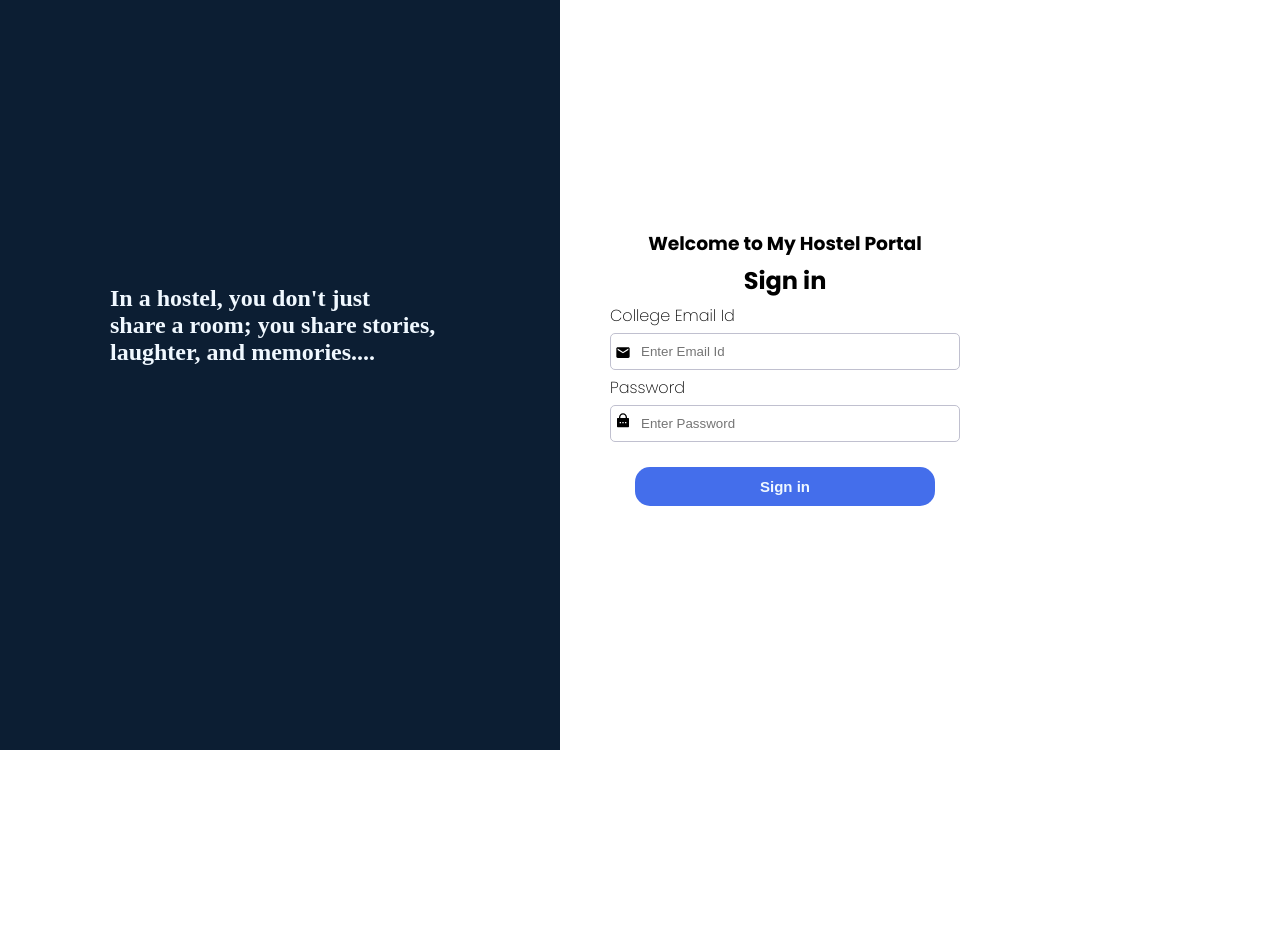
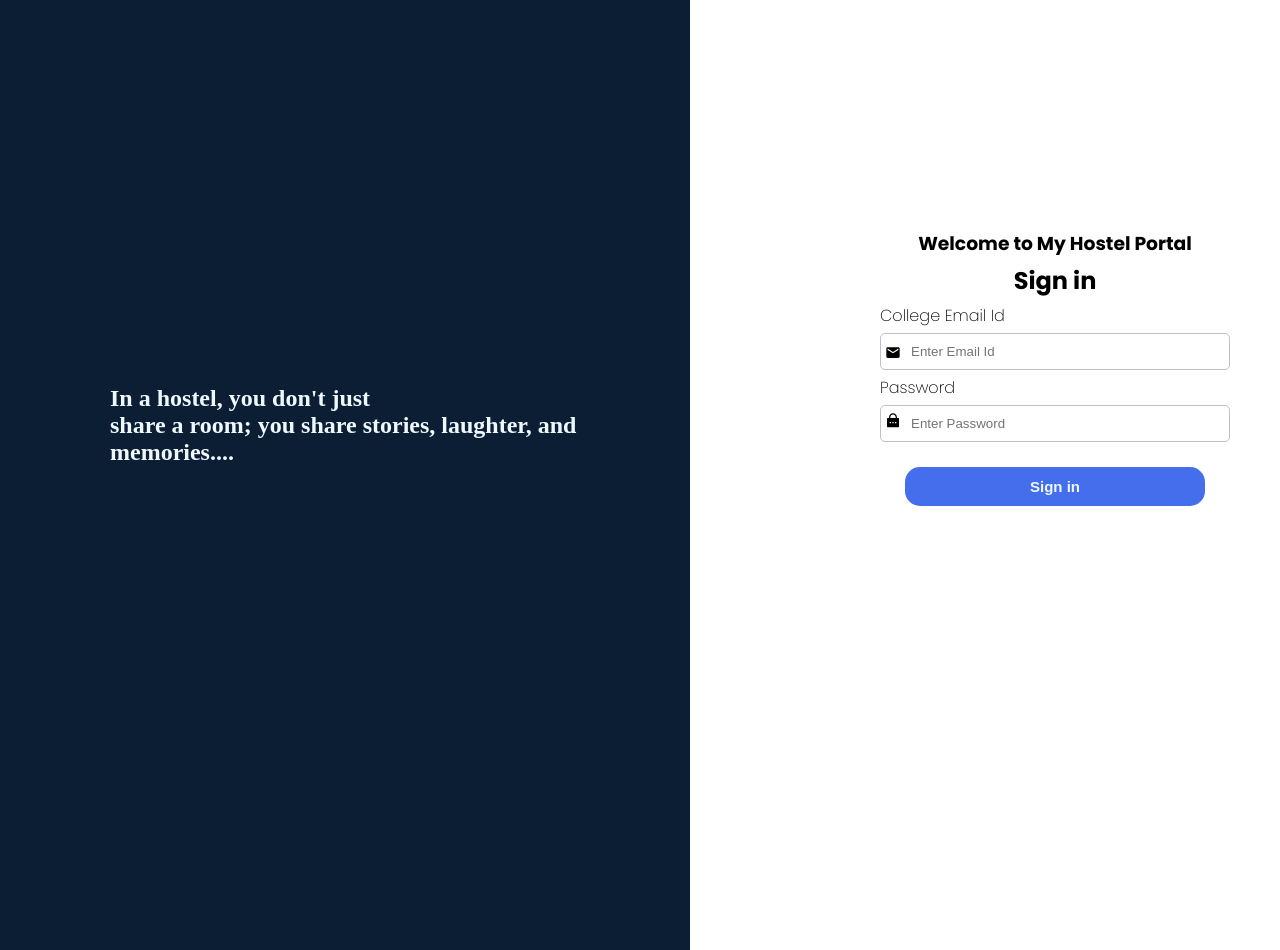
Before and after one commit to Akshat-Awasthi/My-Hostel, a React (Create React App) app: page / in a window 1280 px wide. Before the commit the page ends 800 px from the top, so only its background shows below. Built offline with nearby package versions, Linux system fonts and the light colour scheme; a web font is replaced by a local one.

Commit message:
update-login

```diff
--- a/src/Style/login.css
+++ b/src/Style/login.css
@@ -16,8 +16,8 @@ body{
     display: flex;
     align-items: center;
     padding: 30px;
-    width: 500px;
-    height: 690px;
+    width: 650px;
+    height: 890px;
     top: -19px;
     border: 0 0.8219442963600159 0 0;
     background: #0C1E33;
@@ -30,6 +30,7 @@ body{
 }
 .form-wrapper{
     gap: 5px;
+    margin-left: 140px;
     display: flex;
     flex-direction: column;
     align-items: center;
```
